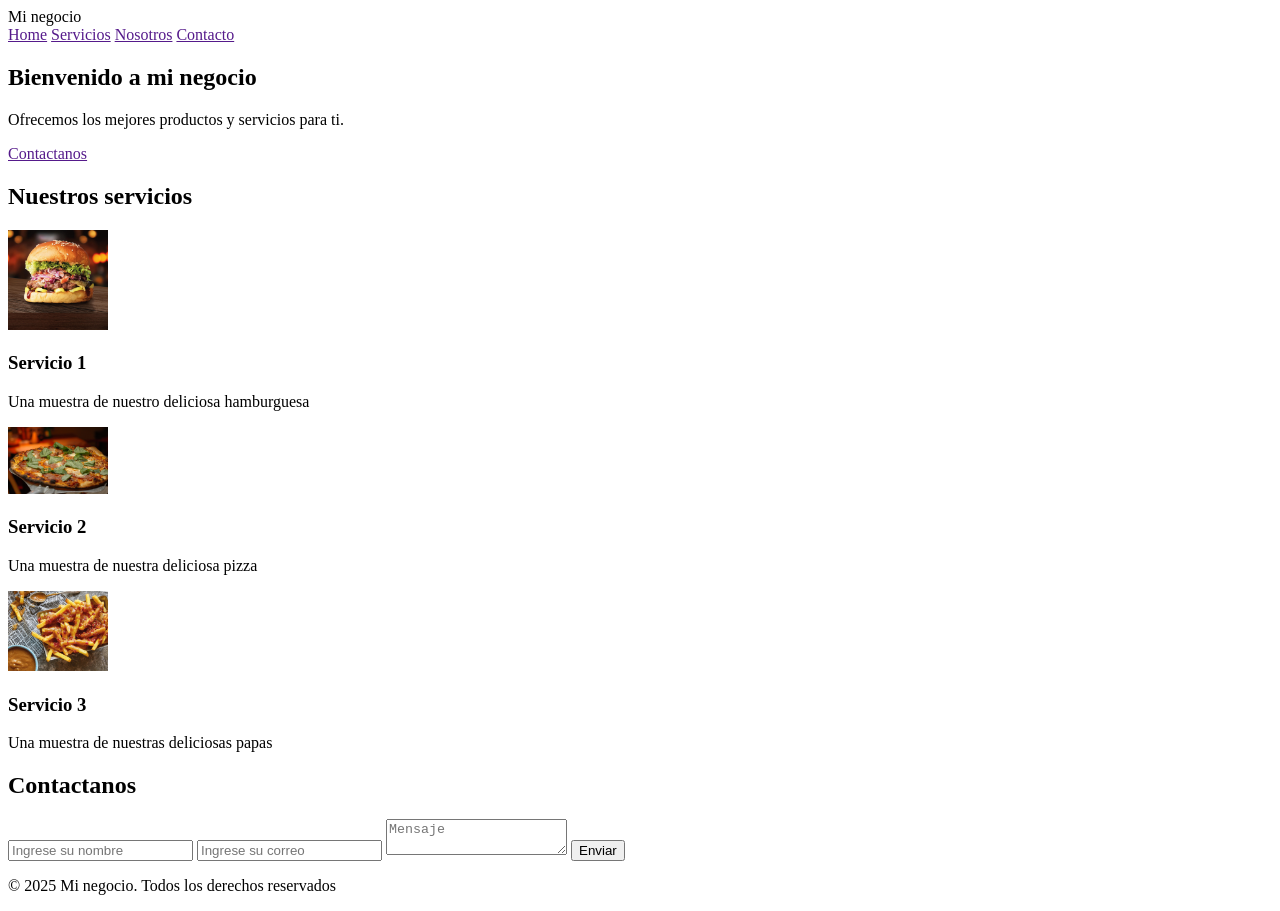
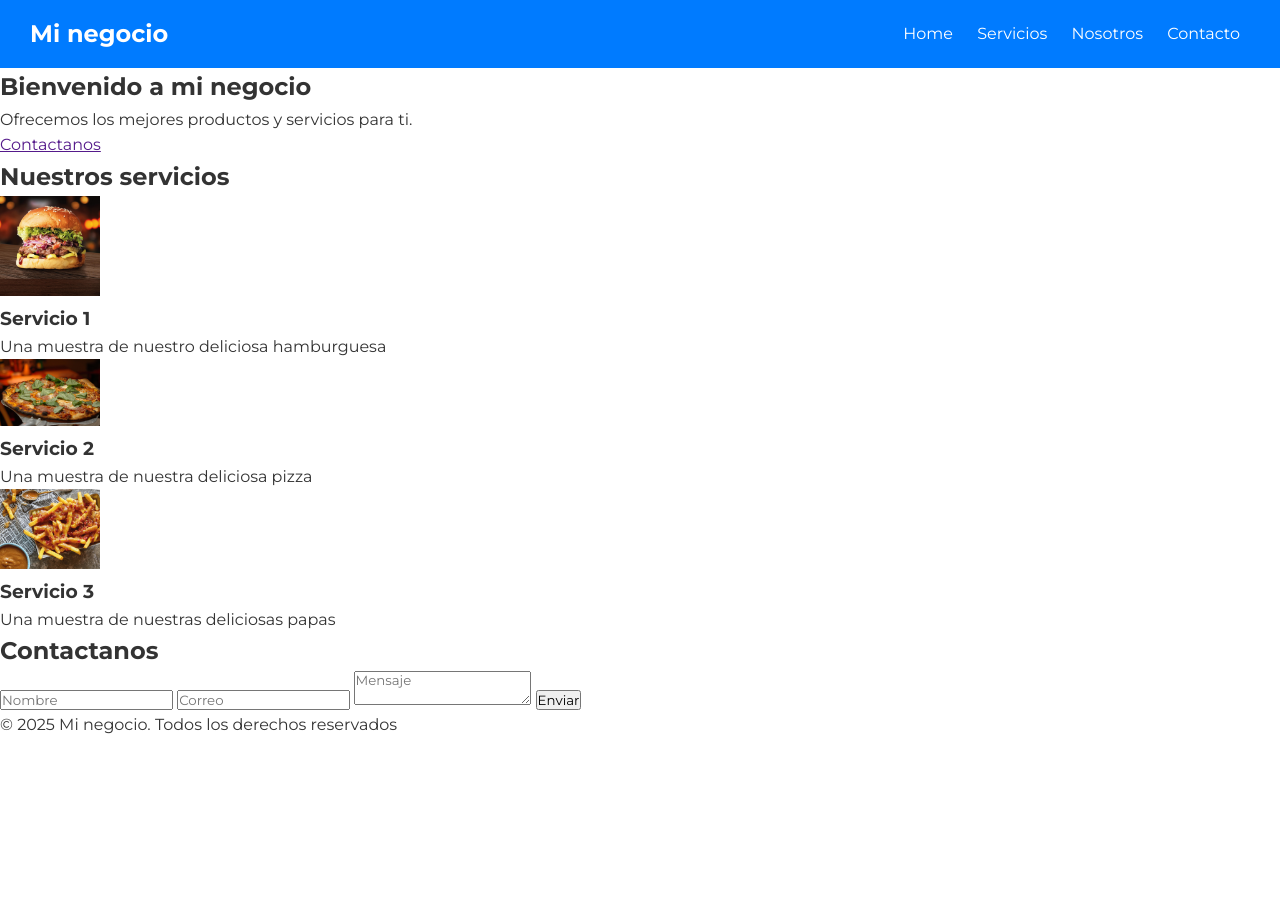
Before and after one commit to fred001-lop/Prueba-PaginaWeb, a plain HTML site: page index.html in a window 1280 px wide. After the commit the page ends 800 px from the top, so only its background shows below. Drawn offline with Linux system fonts and the light colour scheme.

Commit message:
Update Css

```diff
--- a/assets/style/style.css
+++ b/assets/style/style.css
@@ -0,0 +1,42 @@
+@import url('https://fonts.googleapis.com/css2?family=Krona+One&family=Montserrat:ital,wght@0,100..900;1,100..900&display=swap');
+
+
+*{
+    margin: 0;
+    padding: 0;
+    box-sizing: border-box;
+    font-family: "Montserrat", sans-serif;
+}
+
+body{
+    line-height: 1.6;
+    color: #333;
+}
+/*ENCABEZADO*/
+.header{
+    display: flex;
+    justify-content: space-between;
+    align-items: center;
+    background-color: #007bff;
+    color: #fff;
+    padding: 15px 30px;
+    width: 100%;
+    top: 0;
+    z-index: 1000;
+}
+
+.header .logo{
+    font-size: 24px;
+    font-weight: bold;
+}
+
+.nav a{
+    color: #fff;
+    text-decoration: none;
+    margin: 0 10px;
+    font-size: 16px;
+}
+
+.nav a:hover{
+    text-decoration: underline;
+}
--- a/index.html
+++ b/index.html
@@ -53,8 +53,8 @@
 <section class="contacto" id="contacto">
     <h2>Contactanos</h2>
     <form action="">
-        <input type="text" name="nombre" id="nombre" placeholder="Ingrese su nombre">
-        <input type="email" name="correo" id="correp" placeholder="Ingrese su correo">
+        <input type="text" name="nombre" id="nombre" placeholder="Nombre">
+        <input type="email" name="correo" id="correp" placeholder="Correo">
         <textarea placeholder="Mensaje"></textarea>
         <button type="submit" class="btn">Enviar</button>
     </form>
```
